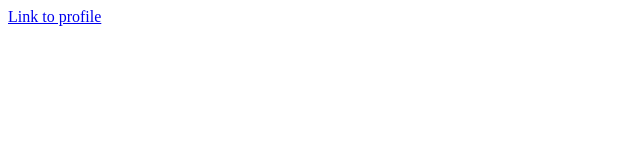
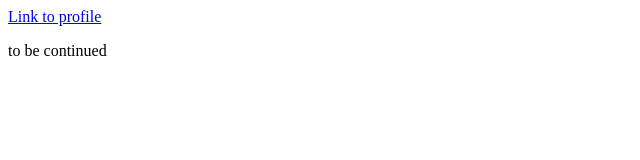
Before and after one commit to chxnyaaa/devLab3-3, a plain HTML site: page index.html in a window 1280 px wide. Shown: the full height of the page, 0-640 px from the left. Drawn offline with Linux system fonts and the light colour scheme.

Commit message:
add to be continue

```diff
--- a/index.html
+++ b/index.html
@@ -7,5 +7,6 @@
 </head>
 <body>
     <a href="profile.html">Link to profile</a>
+    <p>to be continued</p>
 </body>
 </html>
```
